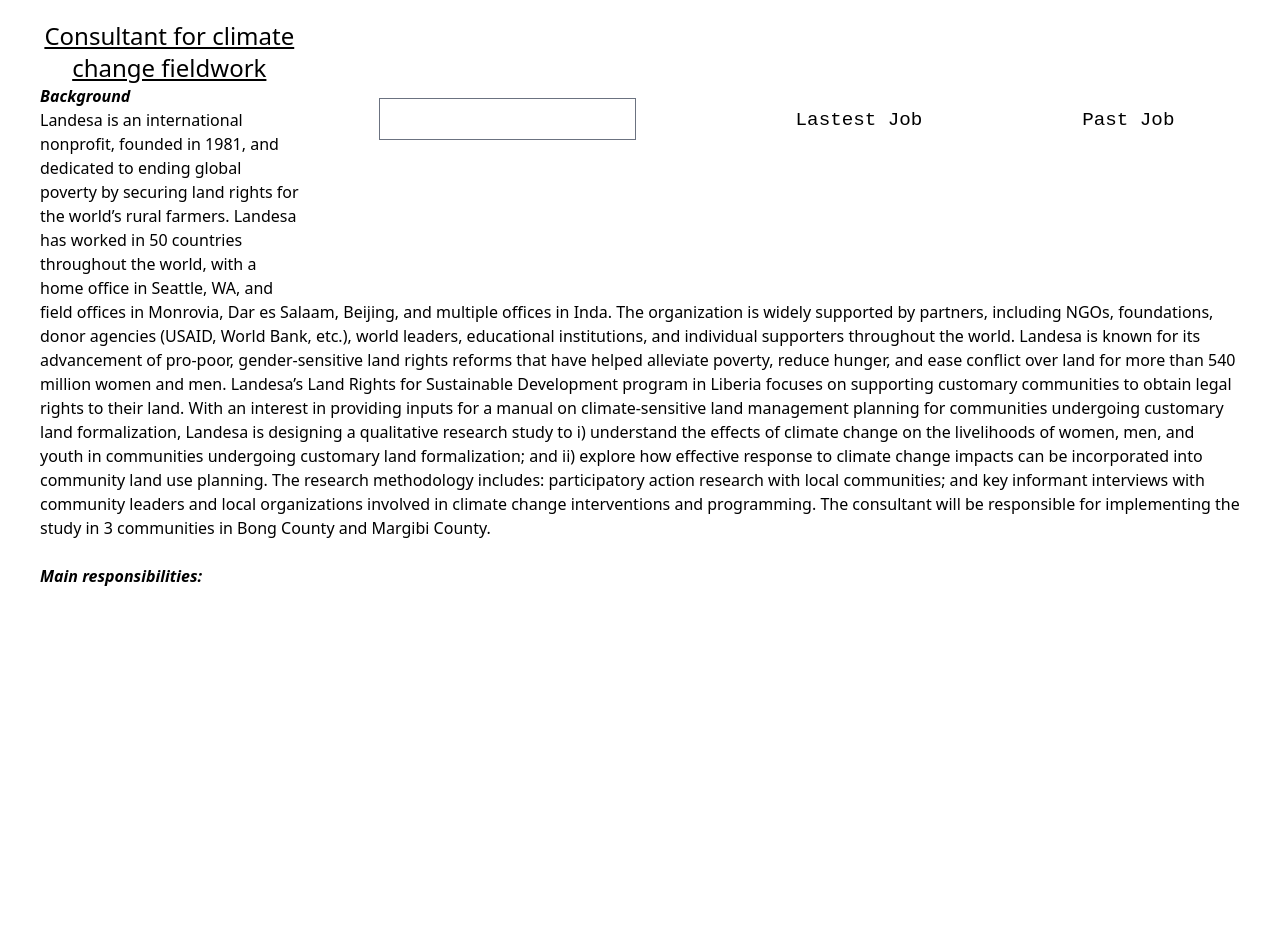
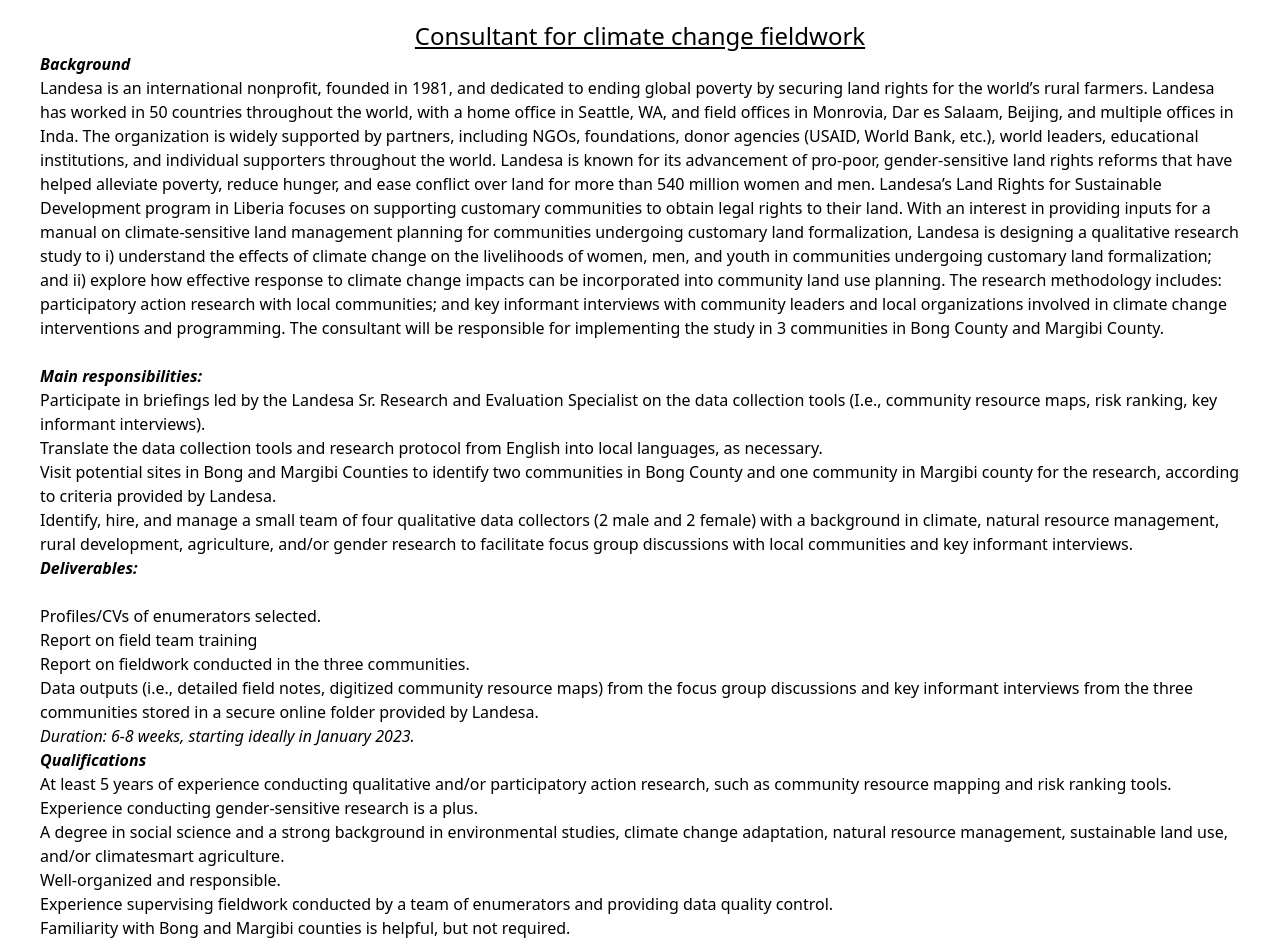
Before and after one commit to avarnie/libjobs, a React (Create React App) app: page /landesa in a window 1280 px wide. Shown: the part 90-1042 px from the top of the page. Before the commit the page ends 800 px from the top, so only its background shows below. Built offline with nearby package versions, Linux system fonts and the light colour scheme.

Commit message:
Initail commit

```diff
--- a/src/components/navbar.js
+++ b/src/components/navbar.js
@@ -8,9 +8,9 @@
         <Link to={"/"}><h1>JOB LIB</h1></Link>
         <nav>
         <ul>
-            <li class="inline-block px-20 py-40"><input type="text" /></li>
-            <li class="inline-block px-20 py-40"><Link to={"#"}>Lastest Job</Link></li>
-            <li class="inline-block px-20 py-40"><Link to={"#"}>Past Job</Link></li>
+            <li class="inline-block px-2 py-4"><input type="text" /></li>
+            <li class="inline-block px-5 py-6"><Link to={"#"}>Lastest Job</Link></li>
+            <li class="inline-block px-5 py-6"><Link to={"#"}>Past Job</Link></li>
         </ul>
     </nav>
 </header>
--- a/src/describtion/Landesa.js
+++ b/src/describtion/Landesa.js
@@ -29,6 +29,49 @@
 3 communities in Bong County and Margibi County.</p><br />
 
 <p class="italic font-bold">Main responsibilities:</p>
+<ol>
+    <li>Participate in briefings led by the Landesa Sr. Research and Evaluation Specialist on the
+data collection tools (I.e., community resource maps, risk ranking, key informant
+interviews).
+</li>
+    <li>Translate the data collection tools and research protocol from English into local
+languages, as necessary.</li>
+    <li>Visit potential sites in Bong and Margibi Counties to identify two communities in Bong
+County and one community in Margibi county for the research, according to criteria
+provided by Landesa.</li>
+    <li>Identify, hire, and manage a small team of four qualitative data collectors (2 male and 2
+female) with a background in climate, natural resource management, rural development,
+agriculture, and/or gender research to facilitate focus group discussions with local
+communities and key informant interviews.</li>
+</ol>
+
+<p class="italic font-bold">Deliverables:</p><br />
+<ol>
+    <li>Profiles/CVs of enumerators selected.</li>
+    <li>Report on field team training</li>
+    <li>Report on fieldwork conducted in the three communities.</li>
+    <li>Data outputs (i.e., detailed field notes, digitized community resource maps) from the
+focus group discussions and key informant interviews from the three communities stored
+in a secure online folder provided by Landesa.
+</li>
+</ol>
+
+<em>Duration: 6-8 weeks, starting ideally in January 2023.</em>
+
+<p class="italic font-bold">Qualifications</p>
+<ol>
+    <li>At least 5 years of experience conducting qualitative and/or participatory action research,
+such as community resource mapping and risk ranking tools. Experience conducting
+gender-sensitive research is a plus.
+</li>
+    <li>A degree in social science and a strong background in environmental studies, climate
+change adaptation, natural resource management, sustainable land use, and/or climatesmart agriculture.</li>
+    <li>Well-organized and responsible.</li>
+    <li>Experience supervising fieldwork conducted by a team of enumerators and providing
+data quality control.</li>
+<li>Familiarity with Bong and Margibi counties is helpful, but not required.</li>
+</ol>
+
         </div>
         </>
 
```
